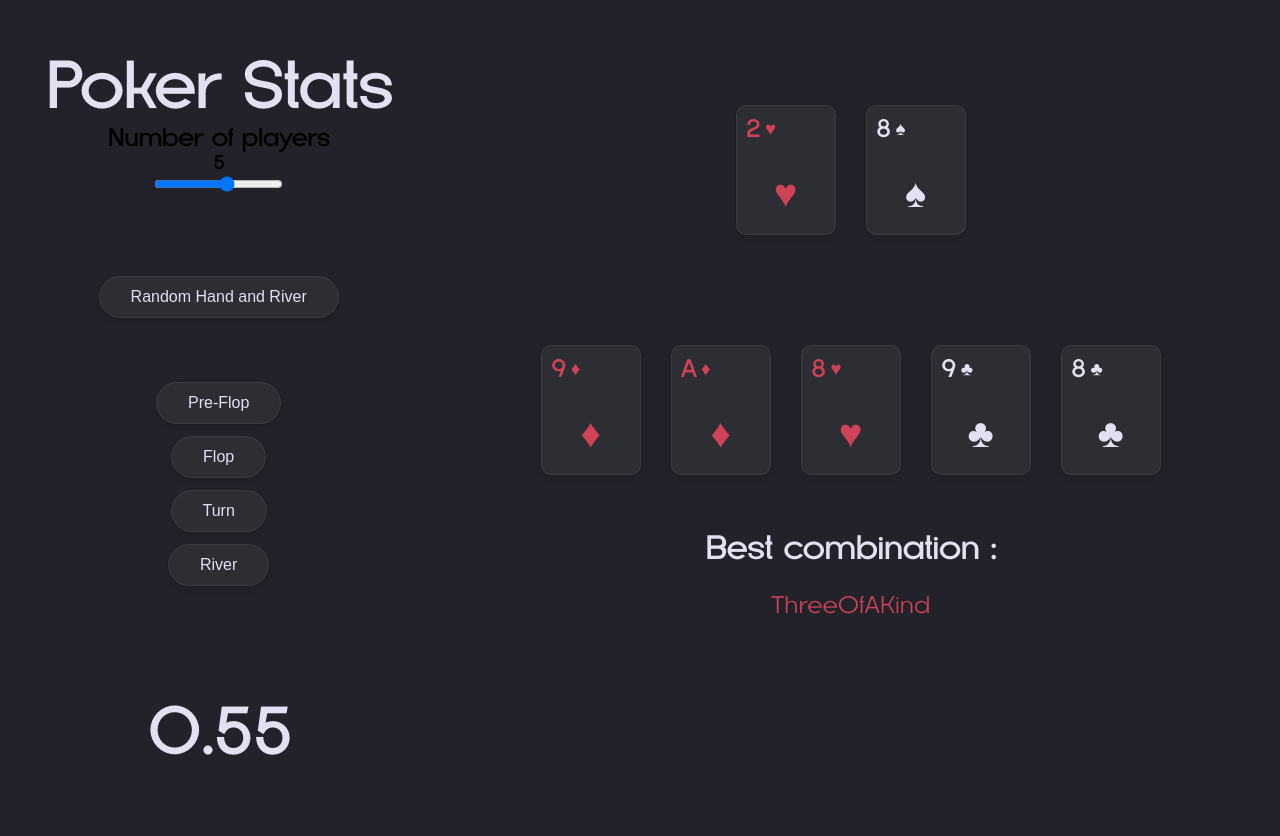
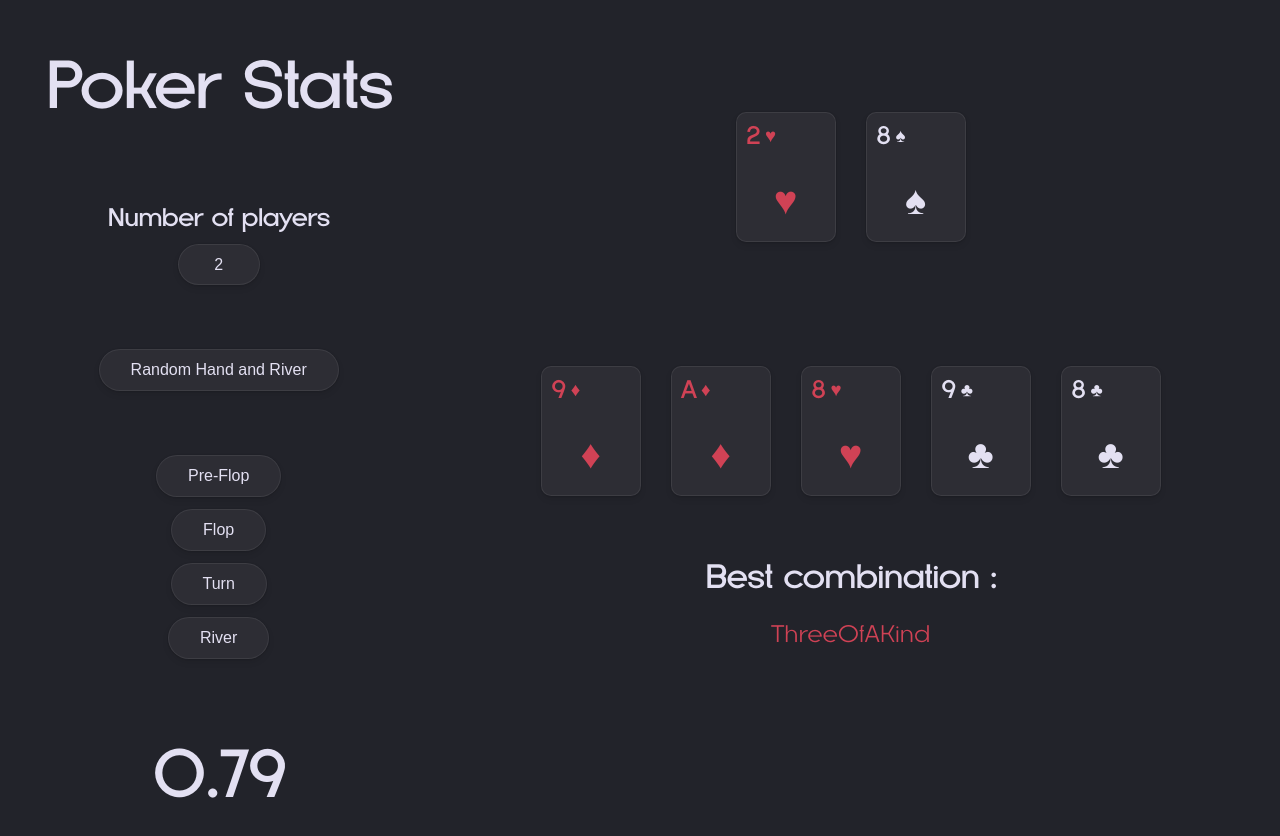
Before and after one commit to MonKeySVG/poker-basic, an Angular app: page / in a window 1280 px wide. Shown: the top 836 px of the page. Built offline with nearby package versions, Linux system fonts and the light colour scheme.

Commit message:
changement du slider en drop down menu

```diff
--- a/src/app/app.module.ts
+++ b/src/app/app.module.ts
@@ -8,6 +8,7 @@ import { CardComponent } from './card/card.component';
 import { DeckComponent } from './deck/deck.component';
 import { CardOnScreenComponent } from './card-on-screen/card-on-screen.component';
 import { FormsModule } from '@angular/forms';
+
 
 @NgModule({
   declarations: [
--- a/src/app/calculator/calculator.component.css
+++ b/src/app/calculator/calculator.component.css
@@ -71,3 +71,33 @@ p {
    font-size: 1.5rem;
    color: #D04255;
  }
+
+.number-of-players {
+display: flex;
+  flex-direction: column;
+  justify-content: center;
+  gap: 20px;
+}
+
+.number-of-players .select-container{
+  display: flex;
+  justify-content: center;
+  gap: 20px;
+}
+
+select {
+  outline: none;
+  text-align: center;
+  appearance: none;
+  -webkit-appearance: none;
+  -moz-appearance: none;
+  padding: 12px 32px;
+
+  background-color: #2D2D34;
+  color: #E3E0F2;
+  border: none;
+  border-radius: 50px;
+  cursor: pointer;
+  font-size: 1rem;
+  box-shadow: var(--custom-shadow);
+}
--- a/src/app/calculator/calculator.component.html
+++ b/src/app/calculator/calculator.component.html
@@ -10,16 +10,22 @@
 
       </div>
 
-      <div class="number-of-players">
-        <h2>Number of players</h2>
-        <div class="slider-container">
-          <h3>{{numberOfPlayers}}</h3>
-          <input type="range" min="1" max="8" [(ngModel)]="numberOfPlayers" (change)="onSliderChange($event)">
+
+
+      <div class="actions">
+        <div class="number-of-players block">
+          <h2>Number of players</h2>
+          <div class="select-container">
+            <select [(ngModel)]="numberOfPlayers" (change)="onSelectChange($event)">
+              <option *ngFor="let number of [2,3,4,5,6,7,8,9,10,11,12]" [value]="number">
+                {{number}}
+              </option>
+            </select>
+
+          </div>
+
         </div>
 
-      </div>
-
-      <div class="actions">
         <div class="block">
           <button (click)="randomHandAndRiver()">Random Hand and River</button>
         </div>
--- a/src/app/calculator/calculator.component.ts
+++ b/src/app/calculator/calculator.component.ts
@@ -27,7 +27,7 @@ export class CalculatorComponent {
   deck: DeckComponent = new DeckComponent();
   river: CardComponent[] = [];
   rankString!: string;
-  numberOfPlayers: number = 5;
+  numberOfPlayers: number = 2;
 
   constructor() {
     this.randomHandAndRiver();
@@ -665,7 +665,7 @@ export class CalculatorComponent {
     }
   }
 
-  onSliderChange(event: any) {
+  onSelectChange(event: any) {
     this.numberOfPlayers = event.target.value;
     this.handStrendth(this.hand, this.river, this.numberOfPlayers);
     console.log(event.target.value)
--- a/src/styles.css
+++ b/src/styles.css
@@ -7,6 +7,7 @@
 :root {
   /*background-image: radial-gradient(circle at center, rgba(27,24,113,1), rgba(7,7,9,1));*/
   background-color: #22232A;
+  color: #E3E0F2;
   font-family: 'SanDiego', sans-serif;
 
   --custom-shadow:
```
